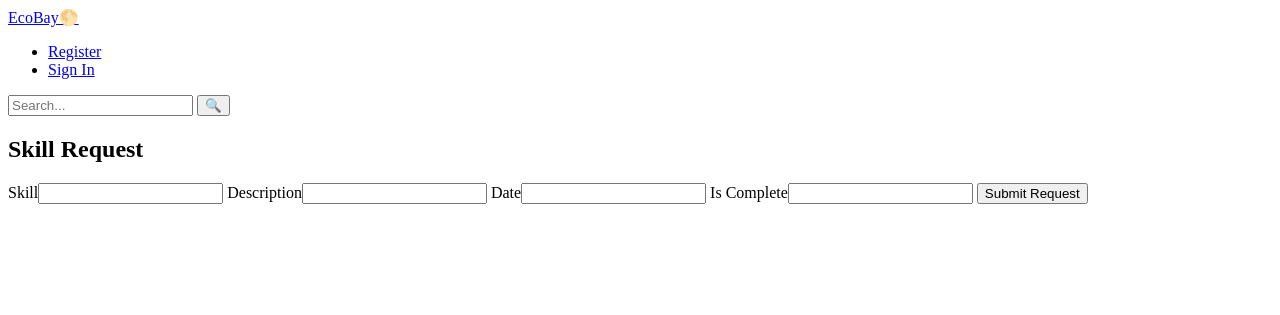
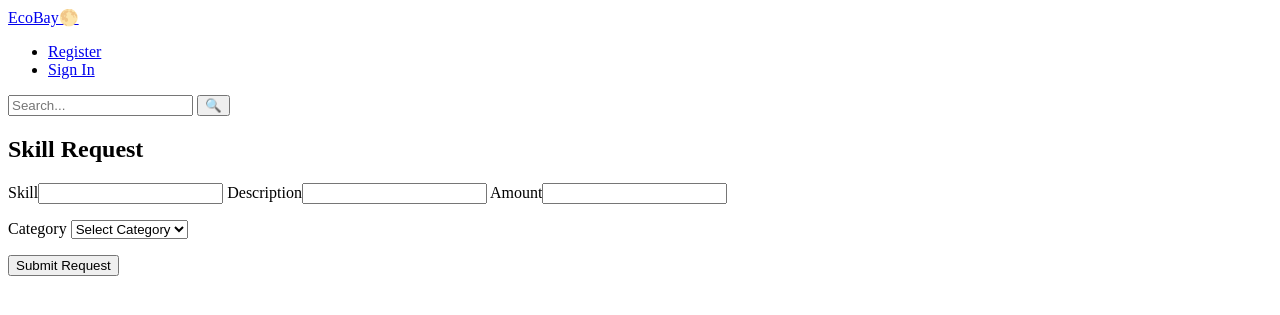
Before and after one commit to Sanya15133/EcoBay, a Django app: page /skills-request/ in a window 1280 px wide. Shown: the top 315 px of the page. Run offline with Django 5.2, Linux system fonts and the light colour scheme.

Commit message:
testing views

```diff
--- a/EcoBayApp/templates/add-skill.html
+++ b/EcoBayApp/templates/add-skill.html
@@ -15,9 +15,6 @@
         <label for="amount">Amount</label><input name='amount' type="number">
         </p>
         <p>
-        <label for="image_url">Image link</label><input name='image_url' type="url">
-        </p>
-        <p>
         <label for="category">Category</label>
         <select name="category" type="text">
         <option value="">Select Category</option>
--- a/EcoBayApp/templates/skills-request.html
+++ b/EcoBayApp/templates/skills-request.html
@@ -9,8 +9,16 @@
      <form method="post" action="{% url 'request_skill'  %}" >
         <label for="name">Skill</label><input name="name">
         <label for="description">Description</label><input name="description">
-        <label for="date">Date</label><input name="date">
-        <label for="completed">Is Complete</label><input name="completed">
+        <label for="amount">Amount</label><input name="amount">
+        <p>
+        <label for="category">Category</label>
+        <select name="category" type="text">
+        <option value="">Select Category</option>
+        {% for category in categories %}
+        <option value="{{ category.id }}">{{ category.name }}</option>
+        {% endfor %}
+        </select>
+        </p>
         <button type="submit">Submit Request</button>
      </form>
     </div>
--- a/EcoBayApp/views.py
+++ b/EcoBayApp/views.py
@@ -216,23 +216,25 @@ def add_skill(request):
 def request_skill(request):
 
     error = None
+    user = request.user
 
     if request.method == 'POST':
         name = request.POST.get('name')
         description = request.POST.get('description')
-        date_needed_by = request.POST.get('date')
-        is_complete = request.POST.get('is-complete')
+        amount = request.POST.get('amount')
+        category_id = request.POST.get('category')
 
-        if not all({ name, description, date_needed_by, is_complete}):
+        if not all({ name, description, amount, category_id, user}):
             error = 'All fields required'
             return render(request, 'skills-request.html', {
                 'error': error
             })
-        else:
-            Skill.objects.create(name=name, description=description, date_needed_by=date_needed_by, is_complete=is_complete)
-            return render(request, 'index.html')
-    else:
-        return render(request, 'skills-request.html')
+
+        category = Category.objects.get(id=category_id)
+        Skill.objects.create(name=name, description=description, amount=amount, category=category, user=user)
+        return render(request, 'index.html')
+
+    return render(request, 'skills-request.html')
 
 def make_offer(request, id):
 
```
Also changed, not shown: EcoBayApp/tests/test_views.py (+46 -0 lines).
